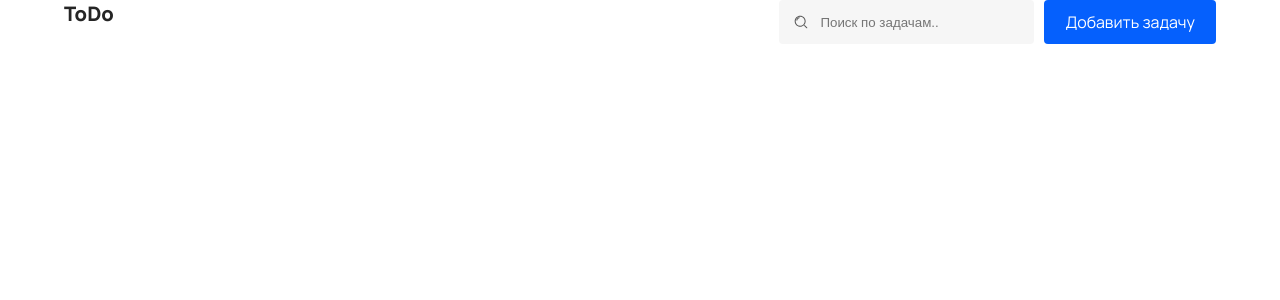
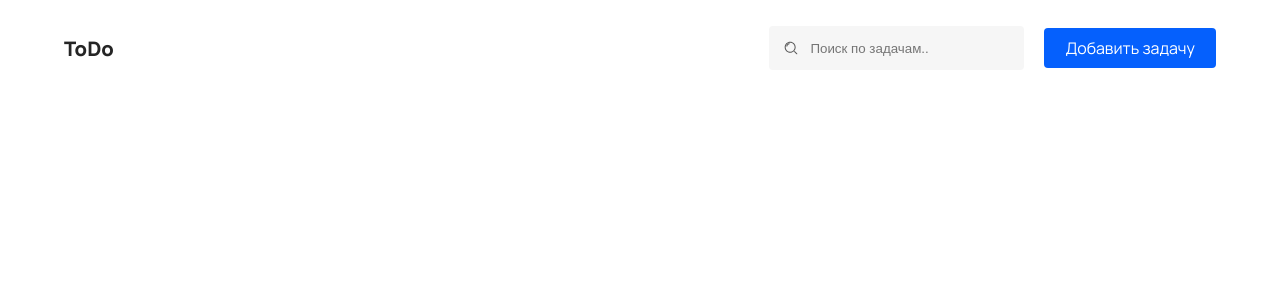
Before and after one commit to gartonot/todo-list-vue-3-ts, a Vue app: page / in a window 1280 px wide. Shown: the top 300 px of the page. Built offline with nearby package versions, Linux system fonts and the light colour scheme.

Commit message:
Adaptive TheHeader

```diff
--- a/src/App.vue
+++ b/src/App.vue
@@ -4,7 +4,13 @@ import TheHeader from '@/components/TheHeader.vue';
 </script>
 
 <template>
-  <div>
+  <div class="app">
     <TheHeader />
   </div>
 </template>
+
+<style lang="scss" scoped>
+.app {
+  padding-top: 26px;
+}
+</style>
--- a/src/components/TheHeader.vue
+++ b/src/components/TheHeader.vue
@@ -32,12 +32,28 @@ const inputValue = ref('');
 <style lang="scss" scoped>
 .header {
   display: flex;
+  align-items: center;
+  flex-wrap: wrap;
+  gap: 10px;
 
   &__search {
-    margin-left: auto;
+    order: 1;
+    width: 100%;
+
+    @include media-mobile {
+      order: 0;
+      width: fit-content;
+      margin-left: auto;
+    }
   }
   &__button-add {
-    margin-left: 10px;
+    margin-left: auto;
+    font-size: 12px;
+
+    @include media-mobile {
+      margin-left: 10px;
+      font-size: 16px;
+    }
   }
 }
 </style>
```
